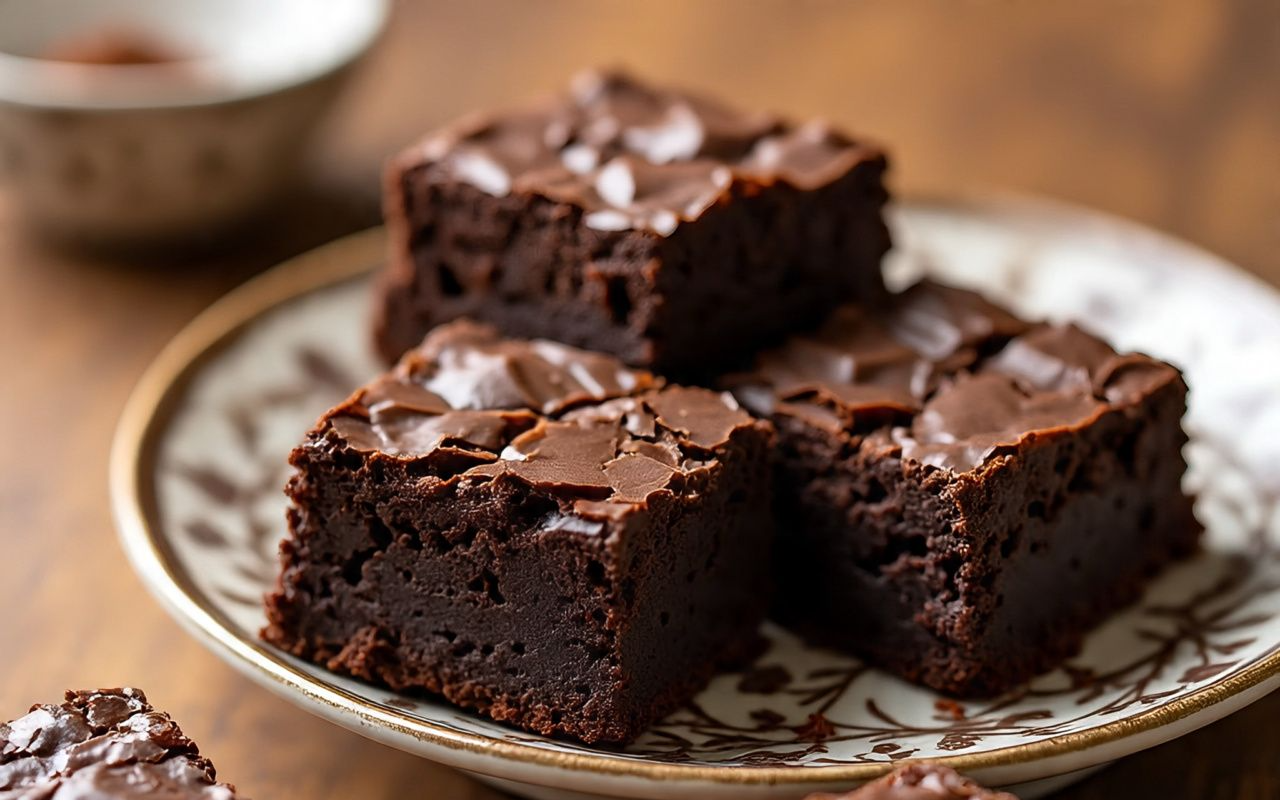
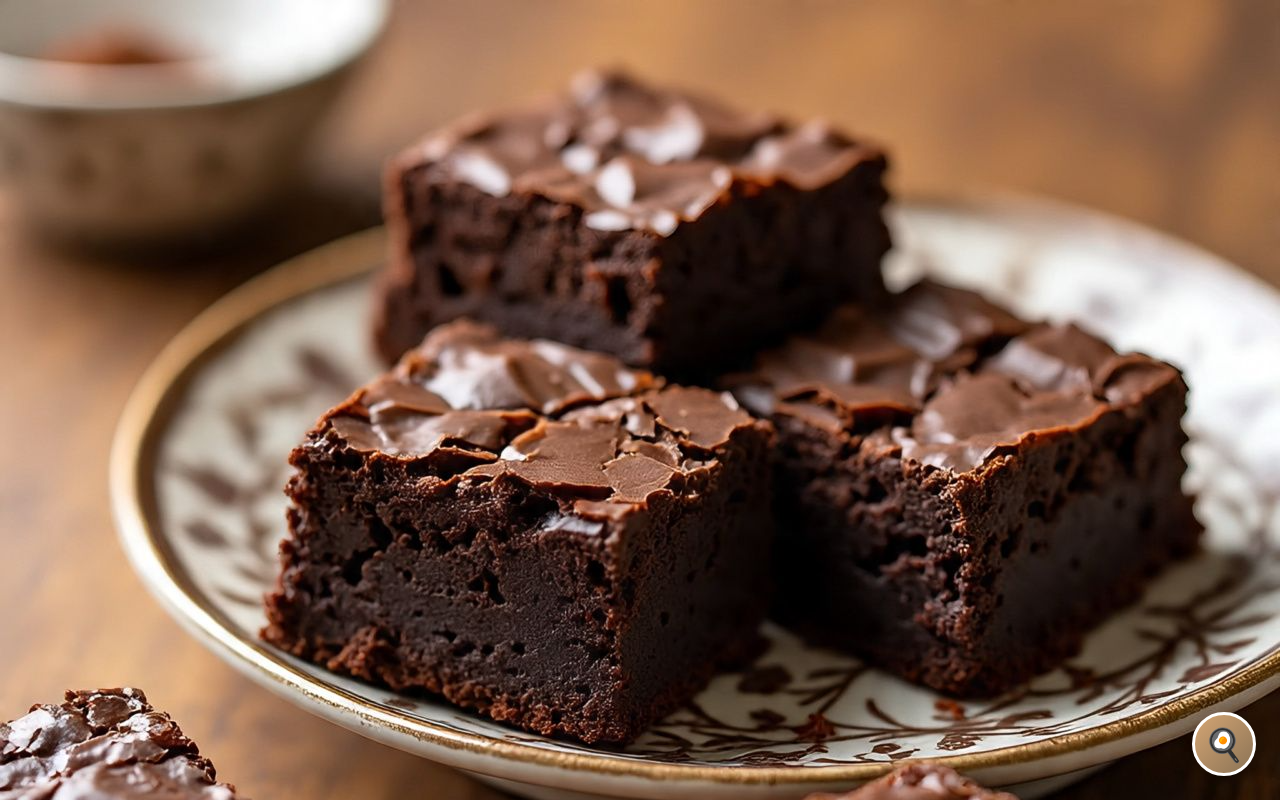
Before and after one commit to Roberton003/doceslucro, a React (Vite) app in the folder frontend/: page / in a window 1280 px wide. Shown: the top 800 px of the page. Built offline with nearby package versions, Linux system fonts and the light colour scheme; the HTML template or start-up script is replaced by a standard one.

Commit message:
feat: Integrar FloatingChefBot no App.jsx

```diff
--- a/frontend/src/App.jsx
+++ b/frontend/src/App.jsx
@@ -1,5 +1,6 @@
 import { BrowserRouter as Router, Routes, Route } from 'react-router-dom'
 import SinglePage from './components/SinglePage'
+import FloatingChefBot from './components/FloatingChefBot'
 import './App.css'
 
 function App() {
@@ -10,6 +11,7 @@ function App() {
           <Route path="/" element={<SinglePage />} />
           <Route path="/calcular" element={<SinglePage />} />
         </Routes>
+        <FloatingChefBot />
       </div>
     </Router>
   )
```
